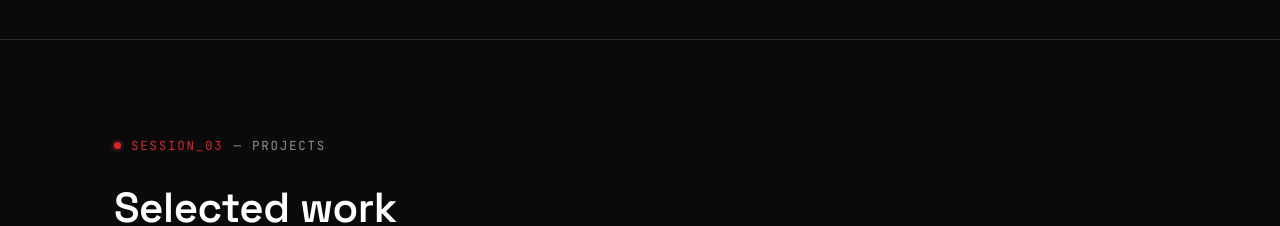
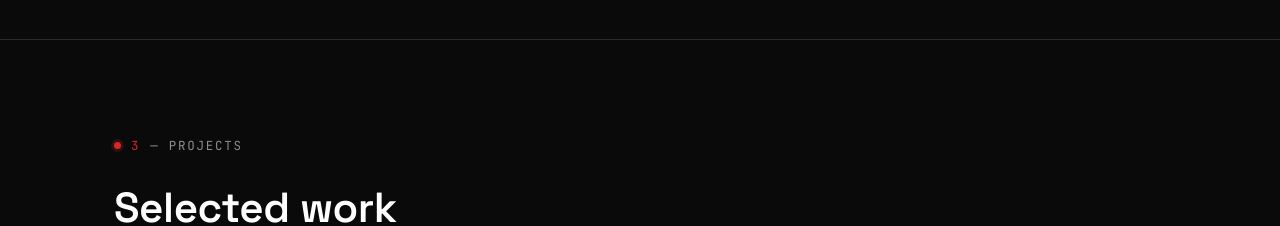
Before and after one commit to Momintariq-11/MUHAMMAD-MOMIN-TARIQ, a React (Vite) app: page / in a window 1280 px wide. Shown: the part 1660-1886 px from the top of the page. Built offline with nearby package versions, Linux system fonts and the light colour scheme.

Commit message:
Change project session label from 'SESSION_03' to '3'\

```diff
--- a/src/components/Projects.jsx
+++ b/src/components/Projects.jsx
@@ -6,7 +6,7 @@ export default function Projects() {
       <div className="wrap">
         <div className="section-head">
           <p className="eyebrow">
-            <span className="idx">SESSION_03</span> — PROJECTS
+            <span className="idx">3</span> — PROJECTS
           </p>
           <h2 className="section-title">Selected work</h2>
           <p className="section-sub">
```
